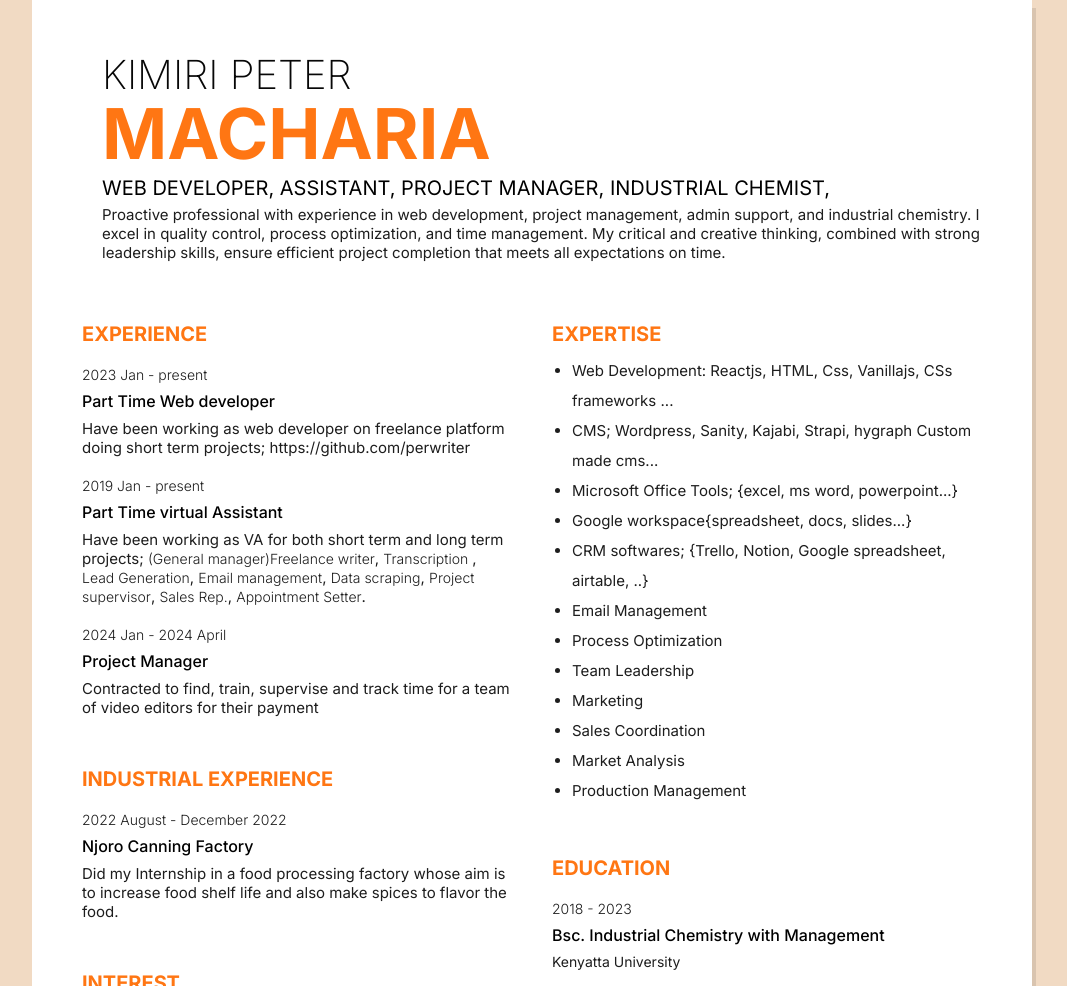
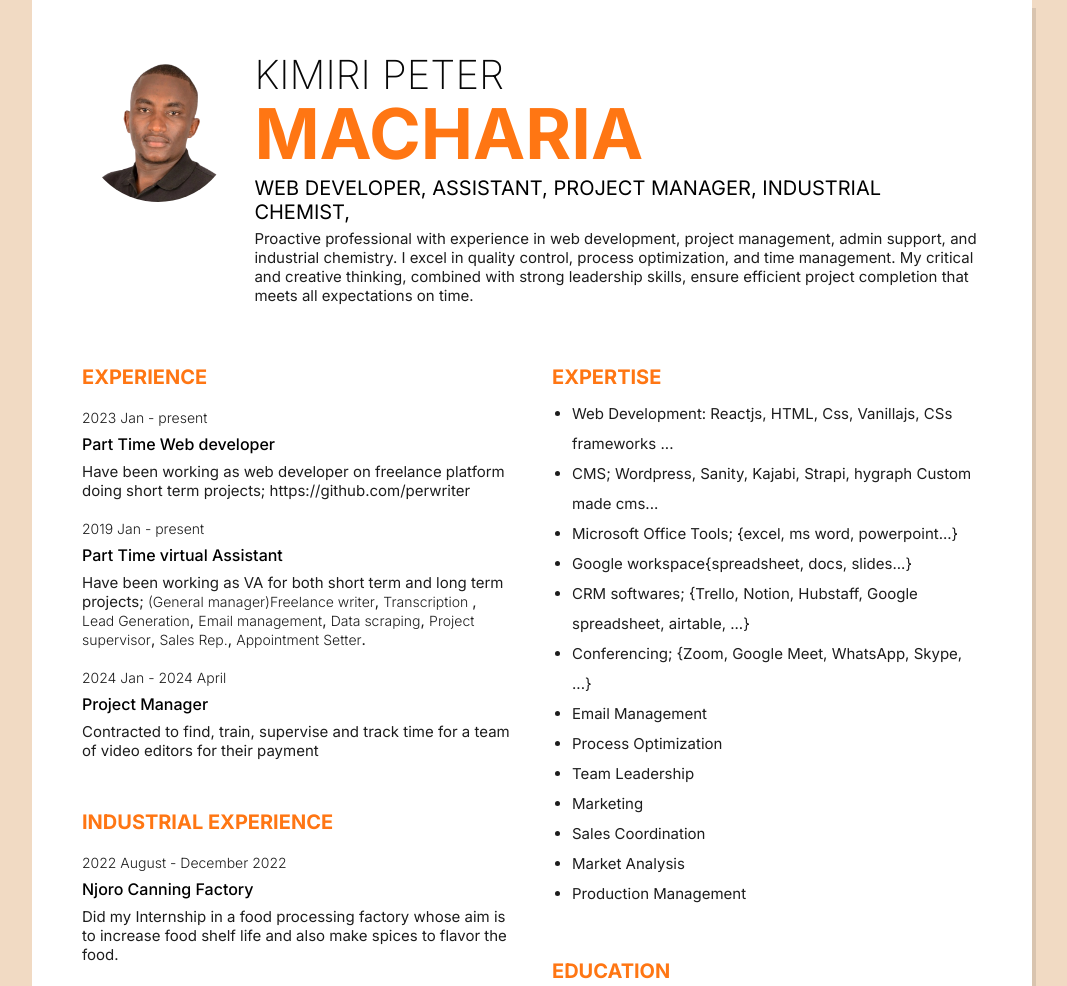
Before and after one commit to perwriter/VAresume, a plain HTML site: page index.html in a window 1280 px wide. Shown: the top 986 px of the page, without its empty margins (108-1175 px from the left). Drawn offline with nearby package versions, Linux system fonts and the light colour scheme.

Commit message:
Update index.html

```diff
--- a/index.html
+++ b/index.html
@@ -18,7 +18,7 @@
     <div class="profile">
       <div class="profile_container">
         <div class="profile_profileImg">
-<!--           <img onclick="printDocument()" src="./passportphoto.png" alt="Peter Macharia"> -->
+          <img onclick="printDocument()" src="./passportphoto.png" alt="Peter Macharia">
         </div>
         <div>
           <h1 class="profile_name">
@@ -128,7 +128,8 @@
           <li>CMS; Wordpress, Sanity, Kajabi, Strapi, hygraph Custom made cms...</li>
           <li>Microsoft Office Tools; {excel, ms word, powerpoint...}</li>
           <li>Google workspace{spreadsheet, docs, slides...}</li>
-          <li>CRM softwares; {Trello, Notion, Google spreadsheet, airtable, ..}</li>
+          <li>CRM softwares; {Trello, Notion, Hubstaff, Google spreadsheet, airtable, ...}</li>
+          <li>Conferencing; {Zoom, Google Meet, WhatsApp, Skype, ...}</li>
           <li>Email Management</li>
           <li>Process Optimization</li>
           <li>Team Leadership</li>
```
